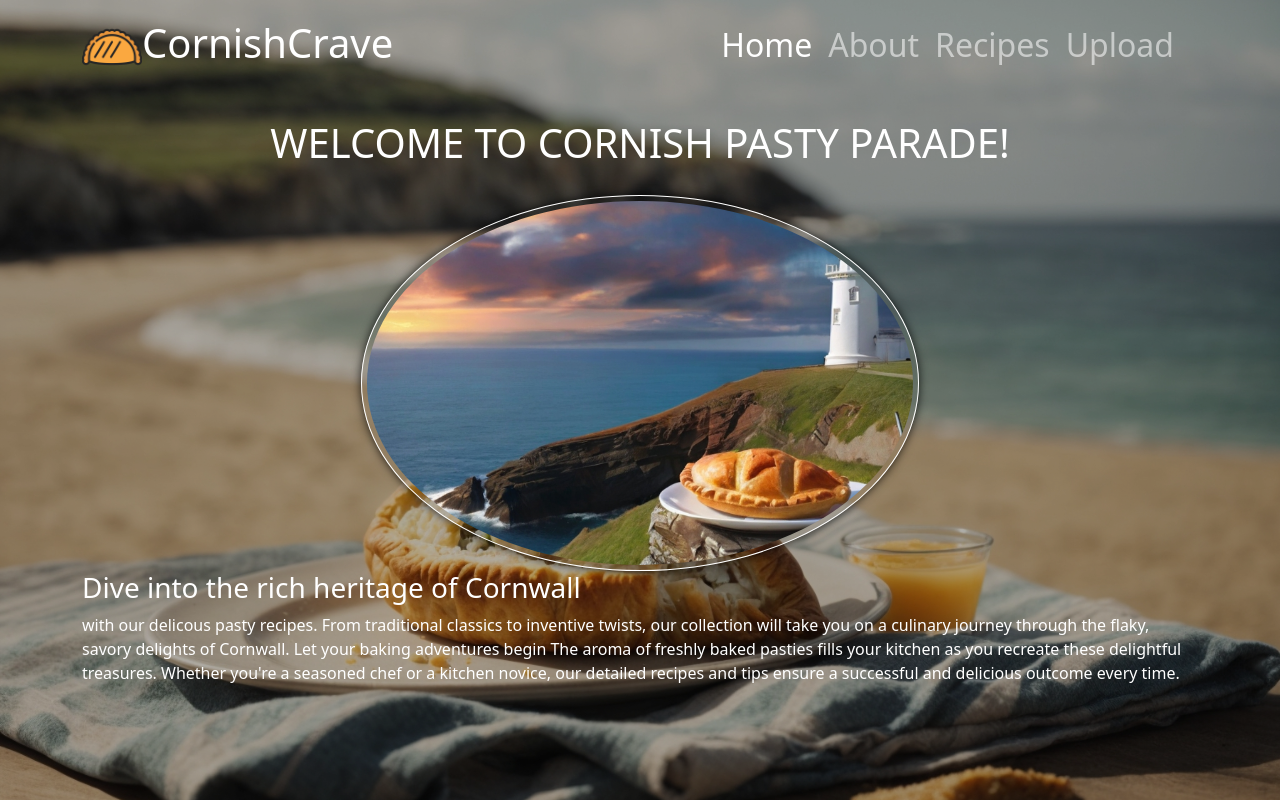
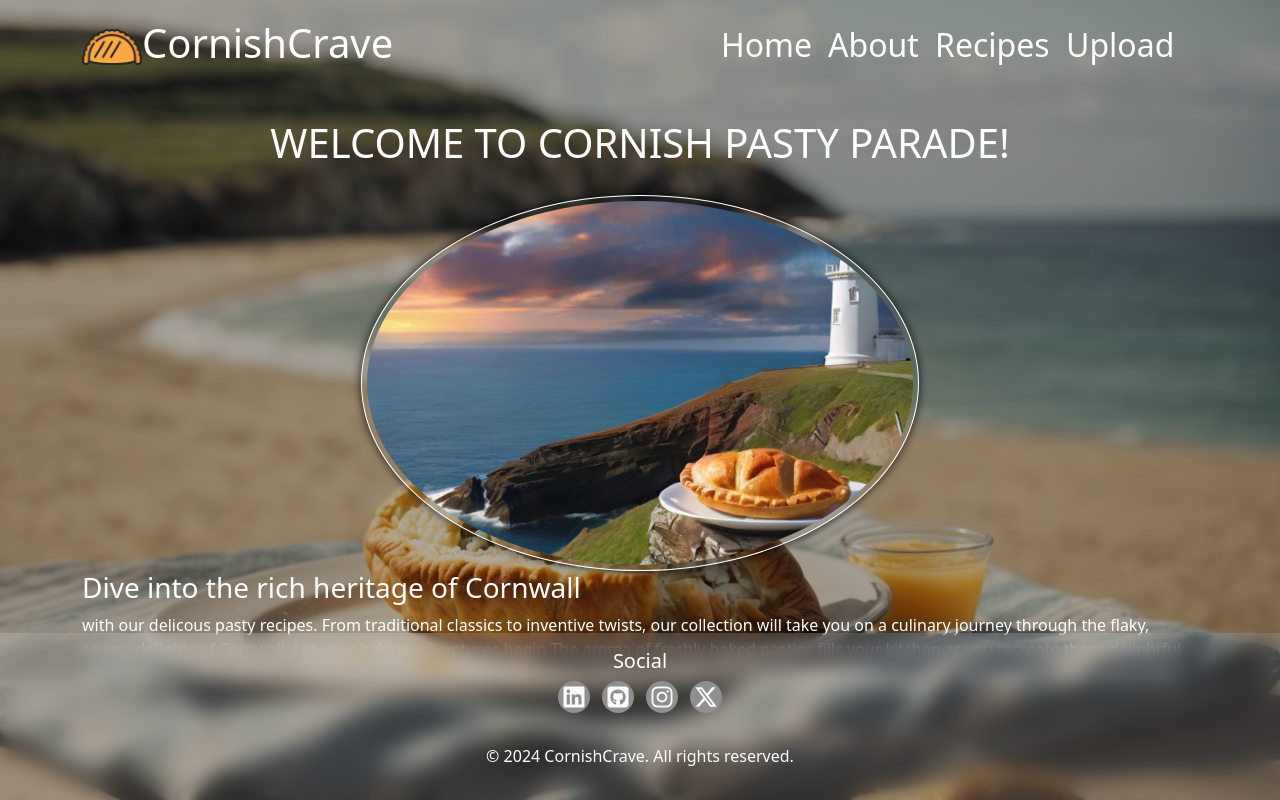
Before and after one commit to CiaranBrain/CornishCrave, a plain HTML site: page index.html in a window 1280 px wide. Drawn offline with nearby package versions, Linux system fonts and the light colour scheme.

Commit message:
footer added / not complete

```diff
--- a/assets/css/style.css
+++ b/assets/css/style.css
@@ -27,15 +27,46 @@ body {
     -webkit-box-shadow: 0px 0px 10px 0px rgba(0, 0, 0, 0.8);
     box-shadow: 0px 0px 10px 0px rgba(0, 0, 0, 0.8);
 }
+/* footer */
+footer {
+    min-height: 120px;
+    background-color: rgba(255, 255, 255, 0.15);
+        backdrop-filter: blur(10px);
+        -webkit-backdrop-filter: blur(10px);
+}
 
+.hvr-sweep-to-bottom:hover{
+    background-color: rgba(0, 0, 0, 0.2);
+}
+
+
+.social-links {
+    padding-bottom: 15px;
+}
+
+
+.social-links li a i {
+    width: 32px;
+    height: 32px;
+    padding: 12px 0;
+    border-radius: 50%;
+    font-size: 24px;
+    line-height: 7px;
+    text-align: center;
+    color: #fafafa;
+    background: #8f8f8f;
+    transition: all 0.35s ease-in-out;
+    -moz-transition: all 0.35s ease-in-out;
+    -webkit-transition: all 0.35s ease-in-out;
+    -o-transition: all 0.35s ease-in-out;
+}
+
+.social-links li a i:hover {
+    background-color: #e84610;
 @media(max-width:991px) {
     .sidebar {
         background-color: rgba(255, 255, 255, 0.15);
         backdrop-filter: blur(10px);
         -webkit-backdrop-filter: blur(10px);
     }
-
-    .card img {
-        width: 100%;
-    }
 }
--- a/index.html
+++ b/index.html
@@ -5,10 +5,17 @@
     <meta charset="UTF-8">
     <meta name="viewport" content="width=device-width, initial-scale=1.0">
     <title>Cornish crave.com</title>
-
+    <link rel="icon" type="img/png" href="assets/img/32-pasty.png" sizes="32x32">
+    <link rel="stylesheet" href="https://cdnjs.cloudflare.com/ajax/libs/font-awesome/6.5.1/css/all.min.css"
+        integrity="sha512-DTOQO9RWCH3ppGqcWaEA1BIZOC6xxalwEsw9c2QQeAIftl+Vegovlnee1c9QX4TctnWMn13TZye+giMm8e2LwA=="
+        crossorigin="anonymous" referrerpolicy="no-referrer" />
     <link href="https://cdn.jsdelivr.net/npm/bootstrap@5.3.2/dist/css/bootstrap.min.css" rel="stylesheet"
         integrity="sha384-T3c6CoIi6uLrA9TneNEoa7RxnatzjcDSCmG1MXxSR1GAsXEV/Dwwykc2MPK8M2HN" crossorigin="anonymous">
+    <link rel="stylesheet" href="https://cdnjs.cloudflare.com/ajax/libs/hover.css/2.3.1/css/hover-min.css"
+        integrity="sha512-csw0Ma4oXCAgd/d4nTcpoEoz4nYvvnk21a8VA2h2dzhPAvjbUIK6V3si7/g/HehwdunqqW18RwCJKpD7rL67Xg=="
+        crossorigin="anonymous" referrerpolicy="no-referrer" />
     <link rel="stylesheet" href="assets/css/style.css">
+
 </head>
 
 <body class="vh-100 overflow-hidden">
@@ -39,16 +46,16 @@
                 <div class="offcanvas-body">
                     <ul class="navbar-nav justify-content-end flex-grow-1 pe-3 text-center fs-2">
                         <li class="nav-item">
-                            <a class="nav-link active" aria-current="page" href="#">Home</a>
+                            <a class="nav-link hvr-pop active" aria-current="page" href="#">Home</a>
                         </li>
                         <li class="nav-item">
-                            <a class="nav-link" href="#">About</a>
+                            <a class="nav-link hvr-pop active" href="#">About</a>
                         </li>
                         <li class="nav-item">
-                            <a class="nav-link" href="#">Recipes</a>
+                            <a class="nav-link hvr-pop active" href="#">Recipes</a>
                         </li>
                         <li class="nav-item">
-                            <a class="nav-link" href="#">Upload</a>
+                            <a class="nav-link hvr-pop active" href="#">Upload</a>
                         </li>
                     </ul>
                 </div>
@@ -59,30 +66,64 @@
     <main>
         <section class="w-100 vh-100 d-flex flex-column justify-content-center align-items-center">
             <div class="container text-white">
+                <div>
                     <h1 class="text-white">WELCOME TO CORNISH PASTY PARADE!</h1>
+                </div>
                 <div class="card">
                     <img src="assets/img/pasty-origin.jpg" alt="lighthouse and pasty">
                 </div>
-
-
+                <div>
                     <h3>Dive into the rich heritage of Cornwall </h3>
+                </div>
+                <div>
                     <p>with our delicous pasty recipes. From traditional classics
-                    to inventive twists, our collection will take you on a culinary journey through the flaky, savory
+                        to inventive twists, our collection will take you on a culinary journey through the flaky,
+                        savory
                         delights of Cornwall. Let your baking adventures begin
 
-                    The aroma of freshly baked pasties fills your kitchen as you recreate these delightful treasures.
+                        The aroma of freshly baked pasties fills your kitchen as you recreate these delightful
+                        treasures.
                         Whether you're a seasoned chef or a kitchen novice, our detailed recipes and tips ensure a
                         successful and delicious outcome every time.</p>
                 </div>
+            </div>
+        </section>
+    </main>
+    <!-- footer -->
+    <footer class="text-white text-center py-3 fixed-bottom">
+        <div>
+            <div class="col-sm-12">
+                <h5 class="uppercase general-sub">Social</h5>
+                <ul class="list-inline social-links">
+                    <li class="list-inline-item">
+                        <a href="#" target="_blank" class="hvr-icon-grow"><i class="fa-brands fa-linkedin hvr-icon" aria-hidden="true"></i><span
+                                class="sr-only">LinkedIn</span></a>
+                    </li>
+                    <li class="list-inline-item">
+                        <a href="#" target="_blank" class="hvr-icon-grow"><i class="fa-brands fa-square-github hvr-icon" aria-hidden="true"></i><span
+                                class="sr-only">Github</span></a>
+                    </li>
+                    <li class="list-inline-item">
+                        <a href="#" target="_blank" class="hvr-icon-grow"><i class="fa-brands fa-instagram hvr-icon" aria-hidden="true"></i><span
+                                class="sr-only">Instagram</span></a>
+                    </li>
+                    <li class="list-inline-item">
+                        <a href="#" target="_blank" class="hvr-icon-grow"><i class="fa-brands fa-x-twitter hvr-icon" aria-hidden="true"></i><span
+                                class="sr-only">Twitter</span></a>
+                    </li>
+                </ul>
+            </div>
+            <p>&copy; 2024 CornishCrave. All rights reserved.</p>
+        </div>
 
-        </section>
-
-    </main>
+    </footer>
 
 
 
 
-
+    <link rel="stylesheet" href="https://cdnjs.cloudflare.com/ajax/libs/hover.css/2.3.1/css/hover-min.css"
+        integrity="sha512-csw0Ma4oXCAgd/d4nTcpoEoz4nYvvnk21a8VA2h2dzhPAvjbUIK6V3si7/g/HehwdunqqW18RwCJKpD7rL67Xg=="
+        crossorigin="anonymous" referrerpolicy="no-referrer" />
     <script src="https://cdn.jsdelivr.net/npm/bootstrap@5.3.2/dist/js/bootstrap.bundle.min.js"
         integrity="sha384-C6RzsynM9kWDrMNeT87bh95OGNyZPhcTNXj1NW7RuBCsyN/o0jlpcV8Qyq46cDfL" crossorigin="anonymous">
     </script>
```
Also changed, not shown: assets/img/32-pasty.png (added), assets/img/pasty-favicon-16.jpg (added), assets/img/pasty-favicon-32.jpg (added). Lines whose indentation alone changed are shown as unchanged.
